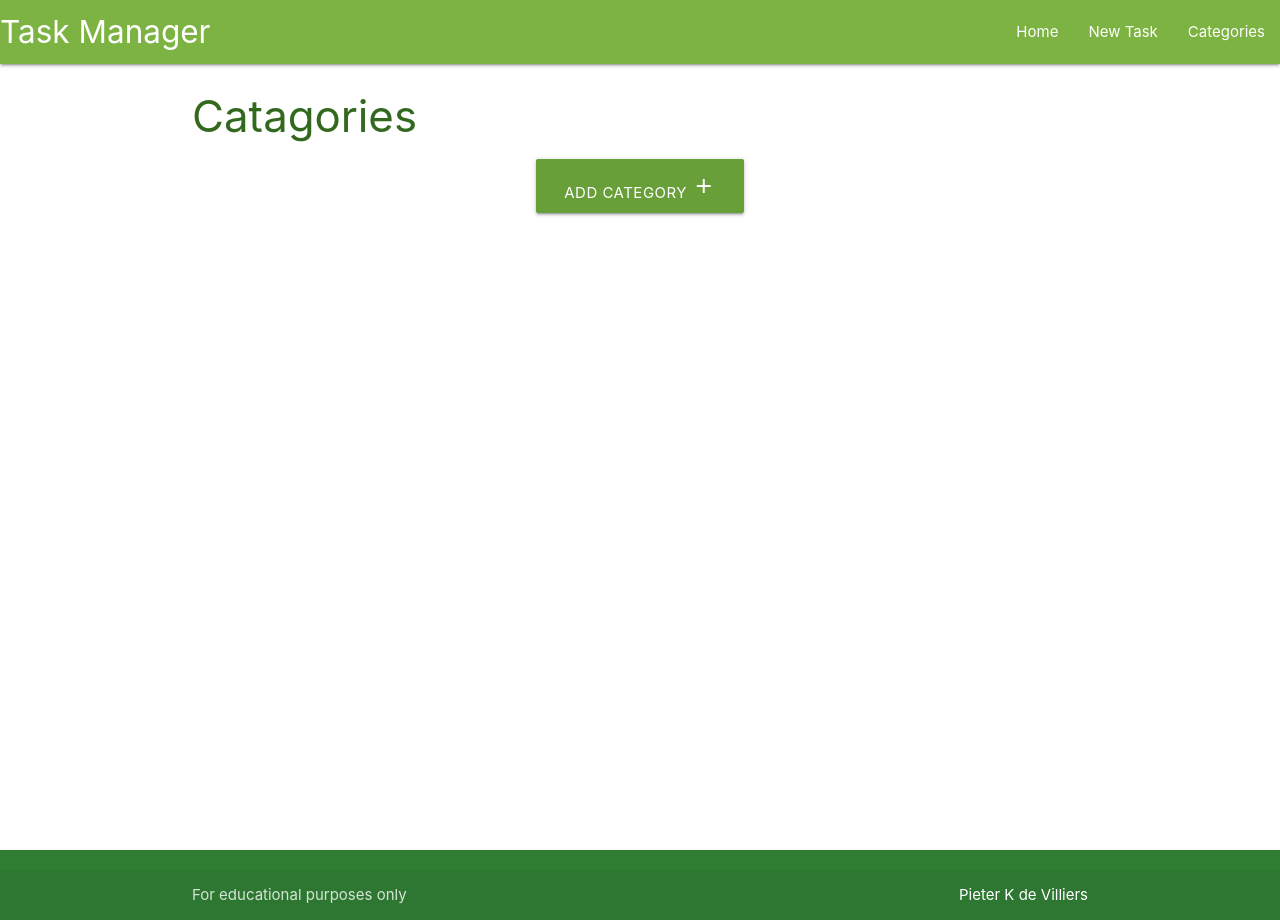
After one commit to pieterkdevilliers/flask-task, a Flask app: template taskmanager/templates/catagories.html in a window 1280 px wide. The commit adds this page. Run offline with Flask 2, Linux system fonts and the light colour scheme; the template is opened without the code that fills it, so the values that code supplies are empty.

Commit message:
Categories error

```diff
--- a/run.py
+++ b/run.py
@@ -1,5 +1,6 @@
 import os
 from taskmanager import app
+
 
 if __name__ == "__main__":
     app.run(
--- /dev/null
+++ b/taskmanager/templates/add_catagory.html
@@ -0,0 +1,6 @@
+{% extends "base.html" %}
+{% block content %}
+
+<h3 class="light-green-text text-darken-4 center_align">Add Catagory</h3>
+
+{% endblock %}
--- a/taskmanager/templates/base.html
+++ b/taskmanager/templates/base.html
@@ -4,6 +4,7 @@
     <meta charset="UTF-8">
     <meta http-equiv="X-UA-Compatible" content="IE=edge">
     <meta name="viewport" content="width=device-width, initial-scale=1.0">
+    <link href="https://fonts.googleapis.com/icon?family=Material+Icons" rel="stylesheet">
         <!-- Compiled and minified CSS -->
         <link rel="stylesheet" href="https://cdnjs.cloudflare.com/ajax/libs/materialize/1.0.0/css/materialize.min.css" type="text/css">
         <link rel="stylesheet" href="{{ url_for('static', filename='css/style.css') }}" type="text/css">
@@ -19,7 +20,7 @@
               <ul class="right hide-on-med-and-down">
                 <li><a href="{{ url_for('home') }}">Home</a></li>
                 <li><a href="">New Task</a></li>
-                <li><a href="">Categories</a></li>
+                <li><a href="{{ url_for('categories') }}">Categories</a></li>
               </ul>
             </div>
           </nav>
@@ -27,7 +28,7 @@
           <ul class="sidenav" id="mobile-demo">
             <li><a href="{{ url_for('home') }}">Home</a></li>
             <li><a href="">New Task</a></li>
-            <li><a href="">Categories</a></li>
+            <li><a href="{{ url_for('categories') }}">Categories</a></li>
           </ul>
     </header>
 
--- /dev/null
+++ b/taskmanager/templates/catagories.html
@@ -0,0 +1,14 @@
+{% extends "base.html" %}
+{% block content %}
+
+<h3 class="light-green-text text-darken-4 center_align">Catagories</h3>
+
+<div class="row">
+    <div class="co s12 center-align">
+        <a href="{{ url_for('add_category') }}" class="btn-large light-green darken-2">
+            Add Category <i class="material-icons">add</i>
+        </a>
+    </div>
+</div>
+
+{% endblock %}
```
Also changed, not shown: taskmanager/routes.py (+8 -0 lines).
